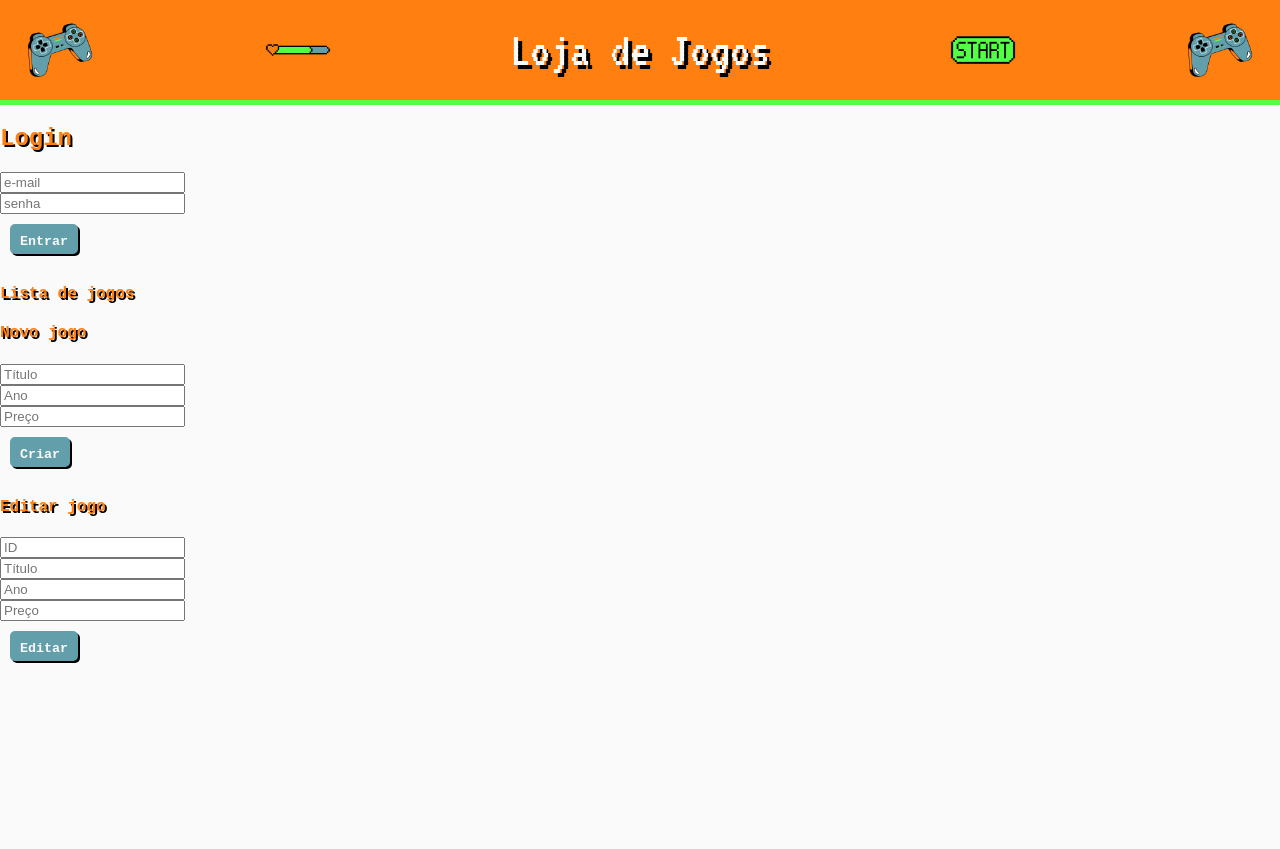
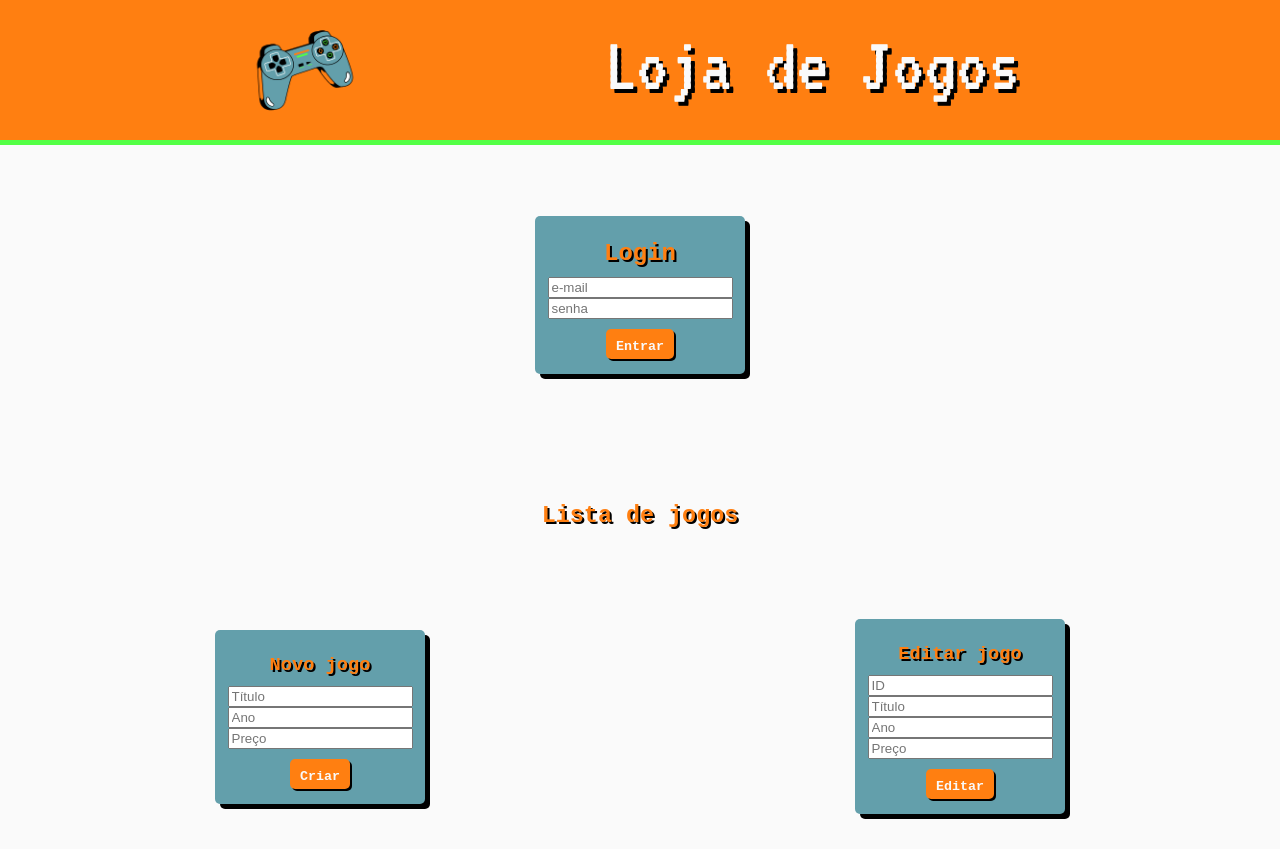
Before and after one commit to HelenA-Freitas/meus_aprendizados_nodejs, a web app: file Consumo de API/index.html in a window 1280 px wide. Before the commit the page ends 663 px from the top, so only its background shows below. Run offline with its HTML, style and script files only (its server is not run), Linux system fonts and the light colour scheme; some libraries are stand-ins or nearby versions.

Commit message:
[css] estilização de sections de formularios

```diff
--- a/Consumo de API/css/index.css
+++ b/Consumo de API/css/index.css
@@ -2,9 +2,10 @@ body{
     background-color: #FAFAFA;
     font-family: 'Courier New', Courier, monospace;
 }
+
 header{
     display: flex;
-    justify-content: space-between;
+    justify-content: space-evenly;
     background-color: #FF7F11;
     border-bottom: 5px solid #53FF45;
     padding: 10px 20px;
@@ -14,26 +15,57 @@ h1{
     color: #FAFAFA;
     text-shadow: 4px 4px 0 black;
     font-family: 'VT323', monospace;
-    font-size: 50px;
+    font-size: 80px;
     font-weight: 500;
     text-align:center;
     margin: 15px;
 }
 
 img{
-    width: 80px;
-    height: 80px;
-    object-fit: fill;
+    width: 120px;
+    height: 120px;
 }
 
-h2, h4{
+#box, #actions{
+    display: flex;
+    align-items: center;
+    text-align: center;
+}
+
+#box{
+    justify-content: center;
+    height: 300px;
+}
+
+#actions{
+    justify-content: space-around;
+    padding: 35px 0;
+}
+
+.form{
+    display: inline-block;
+    background-color: #639FAB;
+    width: 200px;
+    box-shadow: 5px 5px 0 #000;
+    padding: 5px;
+    border-radius: 5px;
+}
+
+#listGames{
+    text-align: center;
+    padding: 35px 0;
+    font-size: 20px;
+}
+
+h2, h3{
     color: #FF7F11;
     text-shadow: 2px 2px 0 #000;
+    margin-bottom: 10px;
 }
 
 button{
    /* display: inline-block;*/
-    background-color: #639FAB;
+    background-color: #FF7F11;
     color: #FAFAFA;
     font-family: 'Courier New', Courier, monospace;
     font-weight: bold;
--- a/Consumo de API/index.html
+++ b/Consumo de API/index.html
@@ -16,28 +16,37 @@
         <title>Loja de Jogos</title>
         <header>
             <img src="img/logo.png" alt="logo da loja">
-            <img src="img/barra de carregamento.png" alt="logo da loja">
             <h1>Loja de Jogos</h1>
-            <img src="img/start.png" alt="logo da loja">
-            <img src="img/logo.png" alt="logo da loja">
         </header>
+        <section id="box">
+            <div class="form">
                 <h2>Login</h2>
                 <input type="text" name="email" id="email" placeholder="e-mail"><br>
                 <input type="password" name="password"id="password" placeholder="senha"><br>
                 <button onclick="login()">Entrar</button>
-        <h4>Lista de jogos</h4>
+            </div>
+        </section>
+        <div id="listGames">
+            <h3>Lista de jogos</h3>
             <ul id="games"></ul>
-        <h4>Novo jogo</h4>
+        </div>
+        <section id="actions">
+                <div class="form">
+                    <h3>Novo jogo</h3>
                     <input type="text" name="title" id="title" placeholder="Título"><br>
                     <input type="number" name="year" id="year" placeholder="Ano"><br>
                     <input type="number" name="price" id="price" placeholder="Preço"><br>
                     <button type="button" onclick="createGame()">Criar</button>
-        <h4>Editar jogo</h4>
+                </div>
+                <div class="form">
+                    <h3>Editar jogo</h3>
                     <input type="number" name="idEdit" id="idEdit" placeholder="ID" readonly><br>
                     <input type="text" name="titleEdit" id="titleEdit" placeholder="Título"><br>
                     <input type="number" name="yearEdit" id="yearEdit" placeholder="Ano"><br>
                     <input type="number" name="priceEdit" id="priceEdit" placeholder="Preço"><br>
                     <button type="button" onclick="updateGame()">Editar</button>
+                </div>
+        </section>
     </body>
 
     <script src="https://cdn.jsdelivr.net/npm/axios@1.1.2/dist/axios.min.js"></script>
```
Also changed, not shown: Consumo de API/img/barra de carregamento.png (deleted), Consumo de API/img/logo.png, Consumo de API/img/start.png (deleted). Lines whose indentation alone changed are shown as unchanged.
